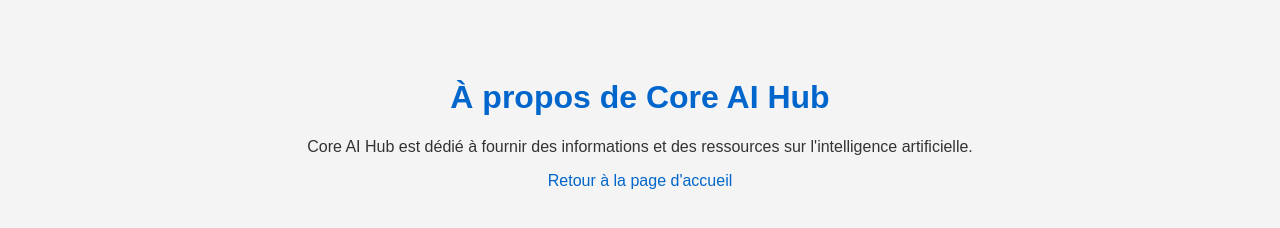
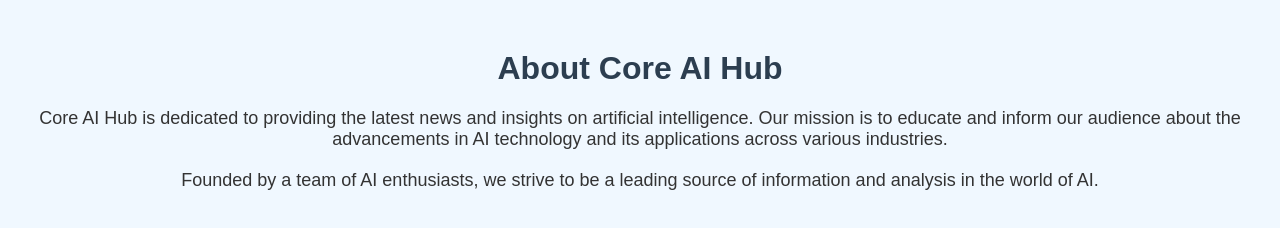
Before and after one commit to NassHlt/CoreAIHub, a plain HTML site: page about.html in a window 1280 px wide. Drawn offline with Linux system fonts and the light colour scheme.

Commit message:
Update about.html

```diff
--- a/about.html
+++ b/about.html
@@ -1,29 +1,14 @@
 <!DOCTYPE html>
-<html lang="fr">
+<html lang="en">
 <head>
     <meta charset="UTF-8">
     <meta name="viewport" content="width=device-width, initial-scale=1.0">
-    <title>À propos - Core AI Hub</title>
-    <style>
-        body {
-            font-family: Arial, sans-serif;
-            background-color: #f4f4f4;
-            color: #333;
-            text-align: center;
-            padding: 50px;
-        }
-        h1 {
-            color: #0066cc;
-        }
-        a {
-            color: #0066cc;
-            text-decoration: none;
-        }
-    </style>
+    <title>About - Core AI Hub</title>
+    <link rel="stylesheet" href="style.css">
 </head>
 <body>
-    <h1>À propos de Core AI Hub</h1>
-    <p>Core AI Hub est dédié à fournir des informations et des ressources sur l'intelligence artificielle.</p>
-    <p><a href="index.html">Retour à la page d'accueil</a></p>
+    <h1>About Core AI Hub</h1>
+    <p>Core AI Hub is dedicated to providing the latest news and insights on artificial intelligence. Our mission is to educate and inform our audience about the advancements in AI technology and its applications across various industries.</p>
+    <p>Founded by a team of AI enthusiasts, we strive to be a leading source of information and analysis in the world of AI.</p>
 </body>
 </html>
```
